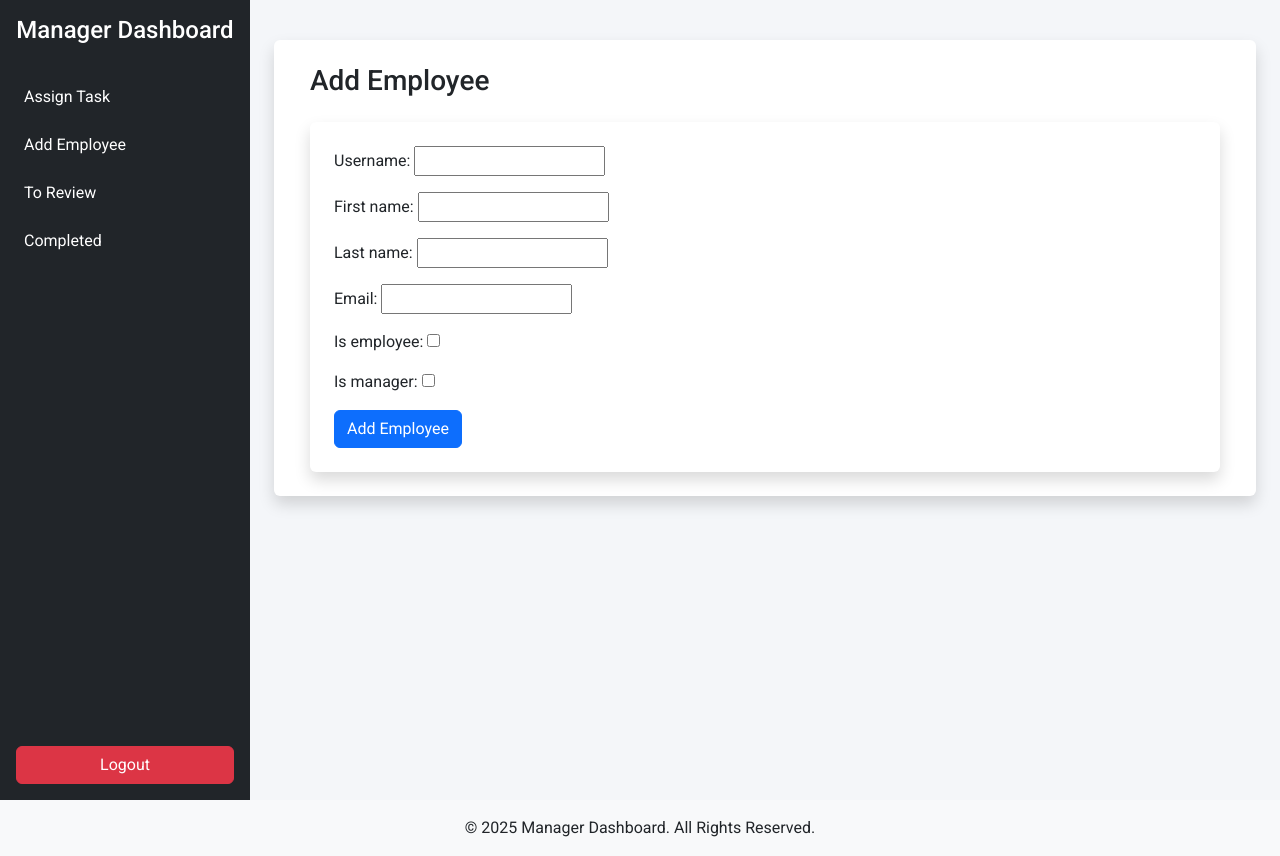
After one commit to hehenischal/Task-Management-System, a Django app: page /add_employee/ in a window 1280 px wide. The commit adds this page. Run offline with Django 5.2, Linux system fonts and the light colour scheme.

Commit message:
created add_employee

```diff
--- a/TMS/urls.py
+++ b/TMS/urls.py
@@ -22,6 +22,5 @@ from django.conf.urls.static import static
 urlpatterns = [
     path('',include('task.urls')),
     path('admin/', admin.site.urls),
-    path('',include('task.urls'))
 
 ] + static(settings.MEDIA_URL, document_root=settings.MEDIA_ROOT) + static(settings.STATIC_URL, document_root=settings.STATIC_ROOT)
--- a/task/forms.py
+++ b/task/forms.py
@@ -1,6 +1,5 @@
 from django import forms
-<<<<<<< HEAD
-from .models import Task
+from .models import Task,File,CustomUser
 
 class TaskForm(forms.ModelForm):
      class Meta:
@@ -33,11 +32,24 @@ labels = {
             'assigner': 'Assigned By',
             'assignee': 'Assigned To'
         }
-=======
-from .models import File
+from django import forms
+from .models import CustomUser
+
+class AddEmployeeForm(forms.ModelForm):
+    class Meta:
+        model = CustomUser
+        fields = ['username', 'first_name', 'last_name', 'email', 'is_employee', 'is_manager']
+
+    is_employee = forms.BooleanField(required=False)
+    is_manager = forms.BooleanField(required=False)
+
+    def __init__(self, *args, **kwargs):
+        super().__init__(*args, **kwargs)
+
+
+
 
 class FileForm(forms.ModelForm):
     class Meta:
         model = File
         fields = '__all__'
->>>>>>> be2126149f3c27b1dd55ee30d1f43e0a66b3fe8f
--- a/task/urls.py
+++ b/task/urls.py
@@ -3,5 +3,12 @@ from .views import *
 
 urlpatterns = [
     path('', index),
-    path('manager', manager_index)
+    path('manager/', manager_index, name='manager'),
+    path('assign_task/', assign_task, name='assign_task' ),
+    path('my_tasks/',my_task,name='my_tasks'),
+    path('submit_task/', submit_task_file, name='uploadfile'),
+    path('add_employee/', add_employee, name='add_employee' ),
+    path('login_view/' ,login_view, name="login_view"),
+    path('logout_view/', logout_view, name="logout_view"),
+
 ]
--- a/task/views.py
+++ b/task/views.py
@@ -1,10 +1,13 @@
-from django.shortcuts import render
+from django.shortcuts import render,redirect
+from .forms import TaskForm, FileForm, AddEmployeeForm
+from django.contrib.auth import authenticate, login,logout
+from django.contrib.auth.forms import AuthenticationForm,UserCreationForm
+from django.contrib.auth.decorators import login_required
+from django.contrib.auth.models import User
 
 
 # Create your views here.
 def index(request):
-
-
     return render(request,'employeebase.html')
 
 def manager_index(request):
@@ -20,12 +23,44 @@ def assign_task(request):
     else:
         form = TaskForm()
 
-    return render(request, "create_task.html", {"form": TaskForm})
+    return render(request, "create_task.html", {'form': TaskForm})
+
+def add_employee(request):
+    if request.method == 'POST':
+        form = AddEmployeeForm(request.POST)
+        if form.is_valid():
+            form.save()
+            return redirect('manager_home')
+    else:
+        form = AddEmployeeForm()
+
+    return render(request, 'add_employee.html', {'form': AddEmployeeForm})
+
+def login_view(request):
+    if request.method == 'POST':
+        form = AuthenticationForm(request, data=request.POST)
+        if form.is_valid():
+            username = form.cleaned_data.get('username')
+            password = form.cleaned_data.get('password')
+            user = authenticate(request, username=username, password=password)
+
+            if user is not None:
+                login(request, user)
+                return redirect('manager_home')
+    else:
+        form = AuthenticationForm()
+    return render(request, 'login.html', {'form': form})
+
+def logout_view(request):
+    if request.method == 'POST':
+        logout(request)
+        return redirect('manager_home')
+    return render(request,'logout.html')
 
 
 
 
-def my_task(request ):
+def my_task(request):
     employee_obj = request.user
     context = {
         'employee': employee_obj
--- /dev/null
+++ b/templates/add_employee.html
@@ -0,0 +1,13 @@
+{% extends "manager_base.html" %}
+{% block content %}
+<div class="container">
+    <h3 class="mb-4">Add Employee</h3>
+    <form method="post" class="bg-white p-4 rounded shadow">
+        {% csrf_token %}
+        <div class="form-group">
+            {{ form.as_p }}
+        </div>
+        <button type="submit" class="btn btn-primary">Add Employee</button>
+    </form>
+</div>
+{% endblock content %}
--- a/templates/manager_base.html
+++ b/templates/manager_base.html
@@ -19,15 +19,19 @@
 
             <div class="d-flex flex-column">
                 <a href="{% url 'assign_task'  %}" class="text-white p-2 mb-2 rounded-3" style="text-decoration: none;">Assign Task</a>
-                <a href="#" class="text-white p-2 mb-2 rounded-3" style="text-decoration: none;">Add Employee</a>
+                <a href="{% url 'add_employee' %}" class="text-white p-2 mb-2 rounded-3" style="text-decoration: none;">Add Employee</a>
                 <a href="#" class="text-white p-2 mb-2 rounded-3" style="text-decoration: none;">To Review</a>
                 <a href="#" class="text-white p-2 mb-2 rounded-3" style="text-decoration: none;">Completed</a>
             </div>
-
-            <form method="POST" action="#" class="mt-auto">
+            {% comment %} {% if request.user.is_authenticated %} {% endcomment %}
+            <form method="POST" action="{% url 'logout_view' %}" class="mt-auto">
                 {% csrf_token %}
                 <button type="submit" class="btn btn-danger w-100 mt-3">Logout</button>
             </form>
+            {% comment %} {% else %} {% endcomment %}
+                {% comment %} <a href="{% url 'login_view' %}" class="btn btn-success w-100 mt-3">Login</a>
+            {% endif %} {% endcomment %}
+            </li>
         </div>
 
         <!-- Main Content Area -->
```
Also changed, not shown: templates/login.html (added, +8 -0 lines), templates/logout.html (added).
